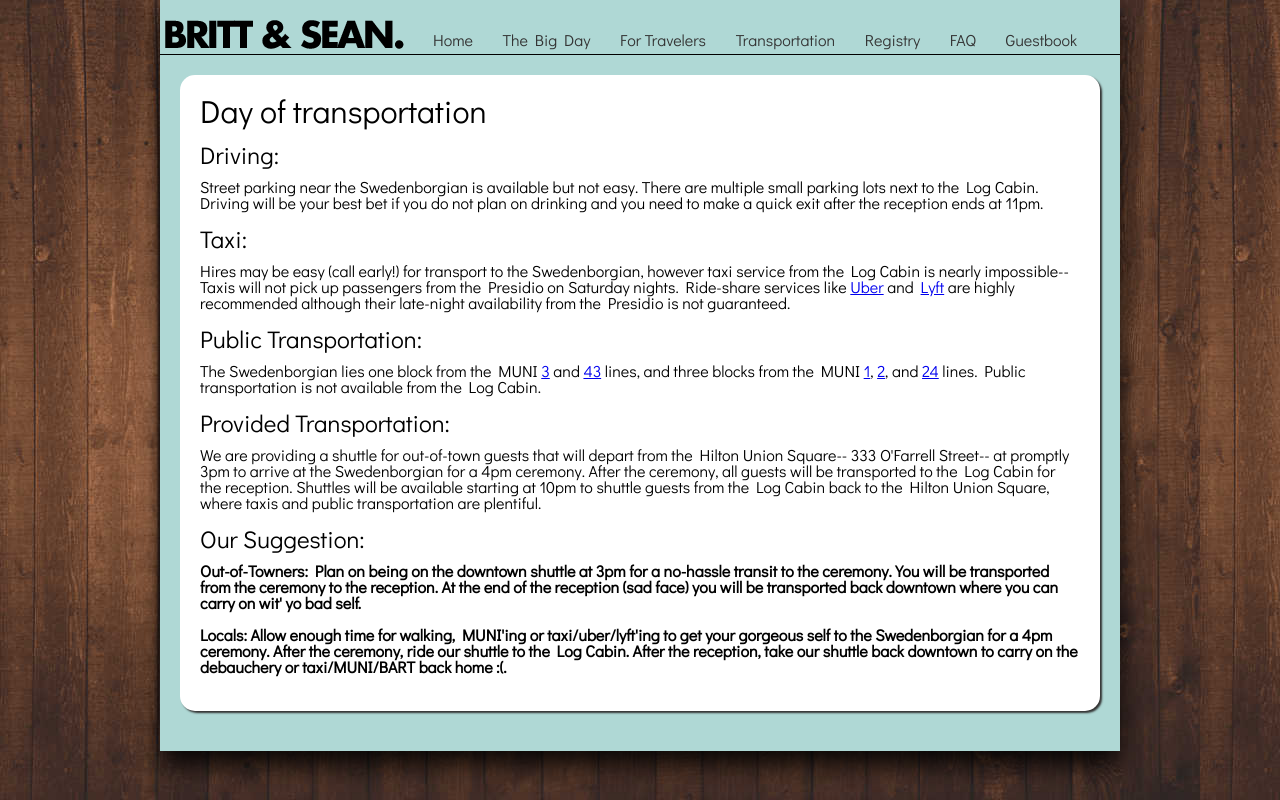
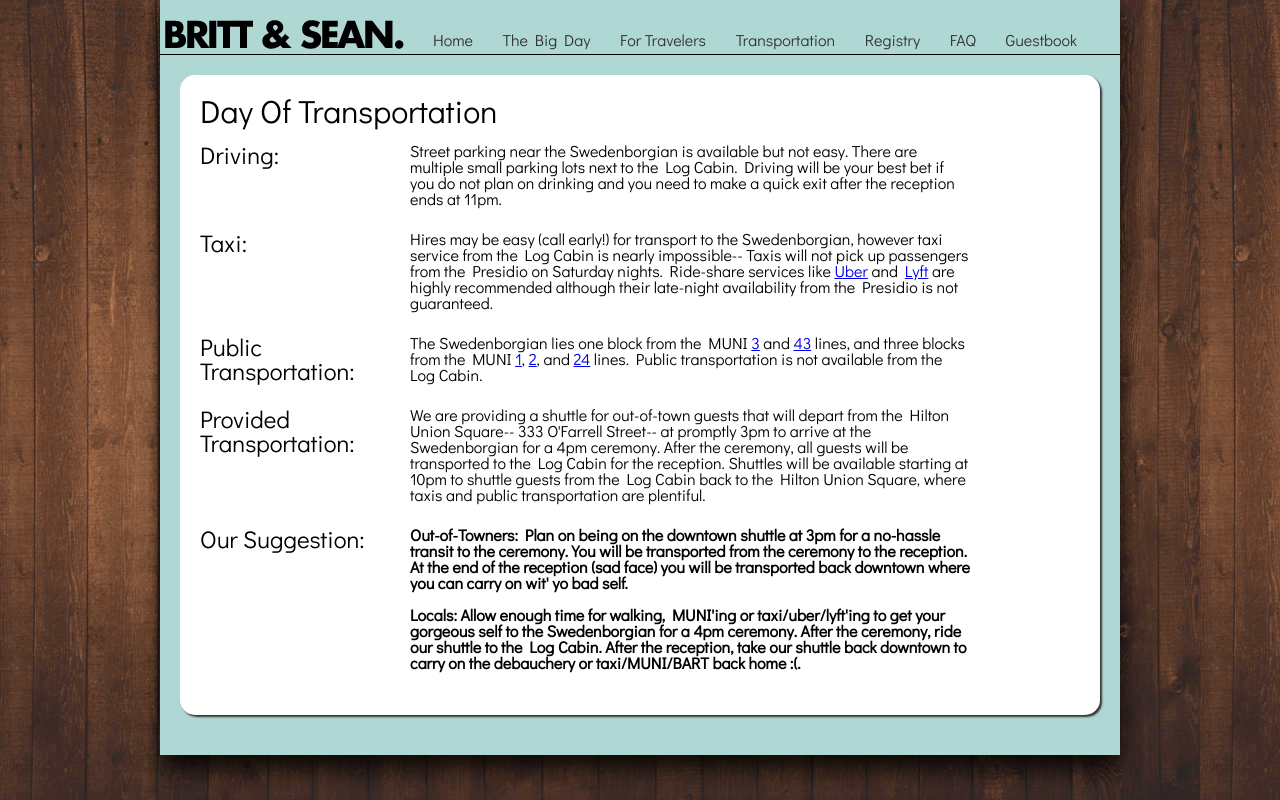
Before and after one commit to seanbelling/brittandsean, a PHP site: page /transportation-day-of in a window 1280 px wide. Run offline with PHP 8.4, Linux system fonts and the light colour scheme; some libraries are stand-ins or nearby versions.

Commit message:
this is getting annoying

```diff
--- a/header.php
+++ b/header.php
@@ -6,14 +6,14 @@
         <li><a href="/wedding">the big day</a></li>
         <li>
           <a href="#">for travelers</a>
-          <ul>
+          <ul class="travelers">
             <li><a href="/accommodation">accommodation</a></li>
             <li><a href="/things-to-do">things to do</a></li>
           </ul>
         </li>
         <li>
           <a href="#">transportation</a>
-          <ul>
+          <ul class="transportation">
             <li><a href="/transportation-general">general info</a></li>
             <li><a href="/transportation-day-of">day of</a></li>
           </ul>
--- a/static/css/site.css
+++ b/static/css/site.css
@@ -76,12 +76,18 @@ header ul li a {
 header ul li ul {
   display: none;
   position: absolute;
-  left: 197px;
   top: 10px;
   z-index: 101;
   width: 140px;
   background-color: #000;
 }
+header ul li ul.travelers {
+  left: 187px;
+}
+header ul li ul.transportation {
+  left: 309px;
+}
+
 header ul li:hover ul {
   display: block;
 }
@@ -183,6 +189,16 @@ dd {
   margin-bottom: 1em;
 }
 
+div.term {
+  width: 200px;
+  float: left;
+  margin-right: 10px;
+}
+div.def {
+  width: 560px;
+  float: left;
+}
+
 #form-target {
   float: left;
   margin-right: 60px;
--- a/transportation-day-of.php
+++ b/transportation-day-of.php
@@ -37,23 +37,24 @@
 
           <section id="main">
             <div class="page-content">
-              <h2>Day of transportation</h2>
-              <h3>Driving:</h3>
-              <p>Street parking near the Swedenborgian is available but not easy. There are multiple small parking lots next to the Log Cabin. Driving will be your best bet if you do not plan on drinking and you need to make a quick exit after the reception ends at 11pm. </p>
+              <h2>Day Of Transportation</h2>
+                <div class="clearfix"><div class="term"><h3>Driving:</h3></div>
+                <div class="def"><p>Street parking near the Swedenborgian is available but not easy. There are multiple small parking lots next to the Log Cabin. Driving will be your best bet if you do not plan on drinking and you need to make a quick exit after the reception ends at 11pm. </p></div></div>
 
-              <h3>Taxi:</h3>
-              <p>Hires may be easy (call early!) for transport to the Swedenborgian, however taxi service from the Log Cabin is nearly impossible-- Taxis will not pick up passengers from the Presidio on Saturday nights. Ride-share services like <a href="https://www.uber.com/" target="_blank">Uber</a> and <a href="http://www.lyft.com/" target="_blank">Lyft</a> are highly recommended although their late-night availability from the Presidio is not guaranteed.</p>
 
-              <h3>Public Transportation:</h3>
-              <p>The Swedenborgian lies one block from the MUNI <a href="https://www.sfmta.com/getting-around/transit/routes-stops/3-jackson" target="_blank">3</a> and <a href="https://www.sfmta.com/getting-around/transit/routes-stops/43-masonic" target="_blank">43</a> lines, and three blocks from the MUNI <a href="https://www.sfmta.com/getting-around/transit/routes-stops/1-california" target="_blank">1</a>, <a href="https://www.sfmta.com/getting-around/transit/routes-stops/2-clement" target="_blank">2</a>, and <a href="https://www.sfmta.com/getting-around/transit/routes-stops/24-divisadero" target="_blank">24</a> lines. Public transportation is not available from the Log Cabin. </p>
+                <div class="clearfix"><div class="term"><h3>Taxi:</h3></div>
+                <div class="def"><p>Hires may be easy (call early!) for transport to the Swedenborgian, however taxi service from the Log Cabin is nearly impossible-- Taxis will not pick up passengers from the Presidio on Saturday nights. Ride-share services like <a href="https://www.uber.com/" target="_blank">Uber</a> and <a href="http://www.lyft.com/" target="_blank">Lyft</a> are highly recommended although their late-night availability from the Presidio is not guaranteed.</p></div></div>
 
-              <h3>Provided Transportation:</h3>
-              <p>We are providing a shuttle for out-of-town guests that will depart from the Hilton Union Square-- 333 O'Farrell Street-- at promptly 3pm to arrive at the Swedenborgian for a 4pm ceremony. After the ceremony, all guests will be transported to the Log Cabin for the reception. Shuttles will be available starting at 10pm to shuttle guests from the Log Cabin back to the Hilton Union Square, where taxis and public transportation are plentiful. </p>
+                <div class="clearfix"><div class="term"><h3>Public Transportation:</h3></div>
+                <div class="def"><p>The Swedenborgian lies one block from the MUNI <a href="https://www.sfmta.com/getting-around/transit/routes-stops/3-jackson" target="_blank">3</a> and <a href="https://www.sfmta.com/getting-around/transit/routes-stops/43-masonic" target="_blank">43</a> lines, and three blocks from the MUNI <a href="https://www.sfmta.com/getting-around/transit/routes-stops/1-california" target="_blank">1</a>, <a href="https://www.sfmta.com/getting-around/transit/routes-stops/2-clement" target="_blank">2</a>, and <a href="https://www.sfmta.com/getting-around/transit/routes-stops/24-divisadero" target="_blank">24</a> lines. Public transportation is not available from the Log Cabin. </p></div></div>
 
-              <h3>Our Suggestion:</h3>
-              <p><b>Out-of-Towners: Plan on being on the downtown shuttle at 3pm for a no-hassle transit to the ceremony. You will be transported from the ceremony to the reception. At the end of the reception (sad face) you will be transported back downtown where you can carry on wit' yo bad self.</b></p>
+                <div class="clearfix"><div class="term"><h3>Provided Transportation:</h3></div>
+                <div class="def"><p>We are providing a shuttle for out-of-town guests that will depart from the Hilton Union Square-- 333 O'Farrell Street-- at promptly 3pm to arrive at the Swedenborgian for a 4pm ceremony. After the ceremony, all guests will be transported to the Log Cabin for the reception. Shuttles will be available starting at 10pm to shuttle guests from the Log Cabin back to the Hilton Union Square, where taxis and public transportation are plentiful. </p></div></div>
 
-              <p><b>Locals: Allow enough time for walking, MUNI'ing or taxi/uber/lyft'ing to get your gorgeous self to the Swedenborgian for a 4pm ceremony. After the ceremony, ride our shuttle to the Log Cabin. After the reception, take our shuttle back downtown to carry on the debauchery or taxi/MUNI/BART back home :(.</b></p>
+                <div class="clearfix"><div class="term"><h3>Our Suggestion:</h3></div>
+                <div class="def"><p><b>Out-of-Towners: Plan on being on the downtown shuttle at 3pm for a no-hassle transit to the ceremony. You will be transported from the ceremony to the reception. At the end of the reception (sad face) you will be transported back downtown where you can carry on wit' yo bad self.</b></p>
+
+                <p><b>Locals: Allow enough time for walking, MUNI'ing or taxi/uber/lyft'ing to get your gorgeous self to the Swedenborgian for a 4pm ceremony. After the ceremony, ride our shuttle to the Log Cabin. After the reception, take our shuttle back downtown to carry on the debauchery or taxi/MUNI/BART back home :(.</b></p></div></div>
 
             </div>
           </section>
```
